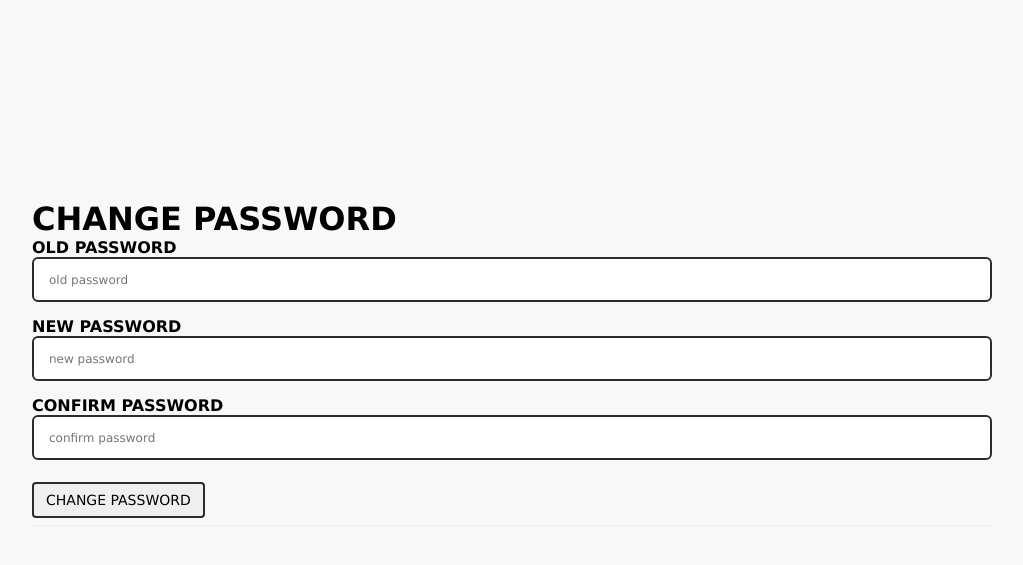
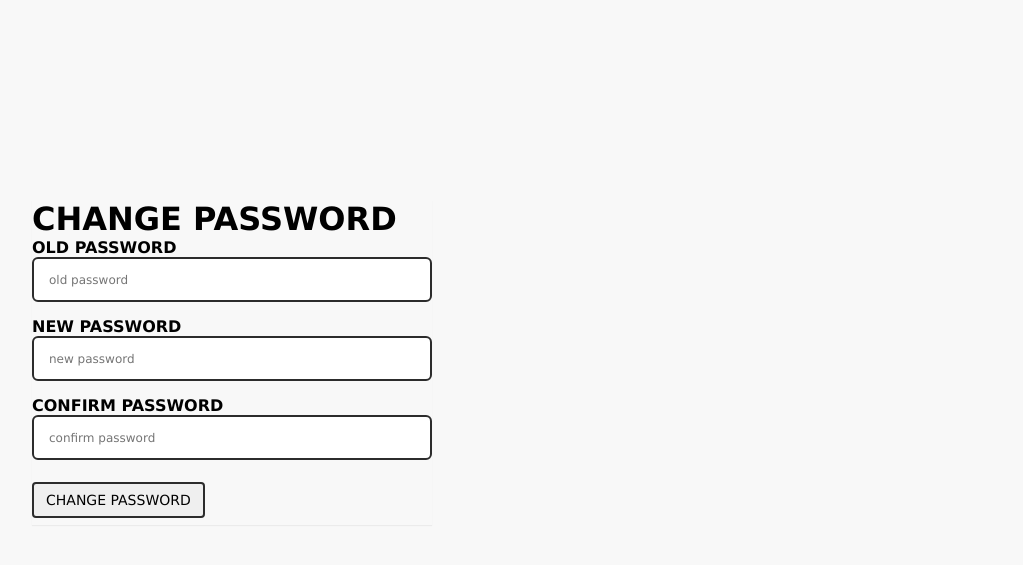
Before and after one commit to jredd/gwiz-backend, a Django app: page /user/password/change/ in a window 1280 px wide. Shown: the top 565 px of the page, without its empty margins (128-1151 px from the left). Run offline with Django 3.2, Linux system fonts and the light colour scheme; the visitor is signed in with stand-in values (Sample User, id 1); parts of the project's set-up code (start-up, migrations or seed data) failed here and were passed over.

Commit message:
biggining pw reset refactoring.

```diff
--- a/gwiz/templates/registration/password_change_form.html
+++ b/gwiz/templates/registration/password_change_form.html
@@ -3,7 +3,7 @@
 
 {% block content %}
 <div class="row top-buffer">
-    <div class="col-md-4 col-md-offset-4 panel panel-default page_login">
+    <div class="col-10 col-md-offset-4 panel panel-default page_login">
         <form class="margin-base-vertical" method="post" action>
             {% csrf_token %}
             <fieldset>
```
